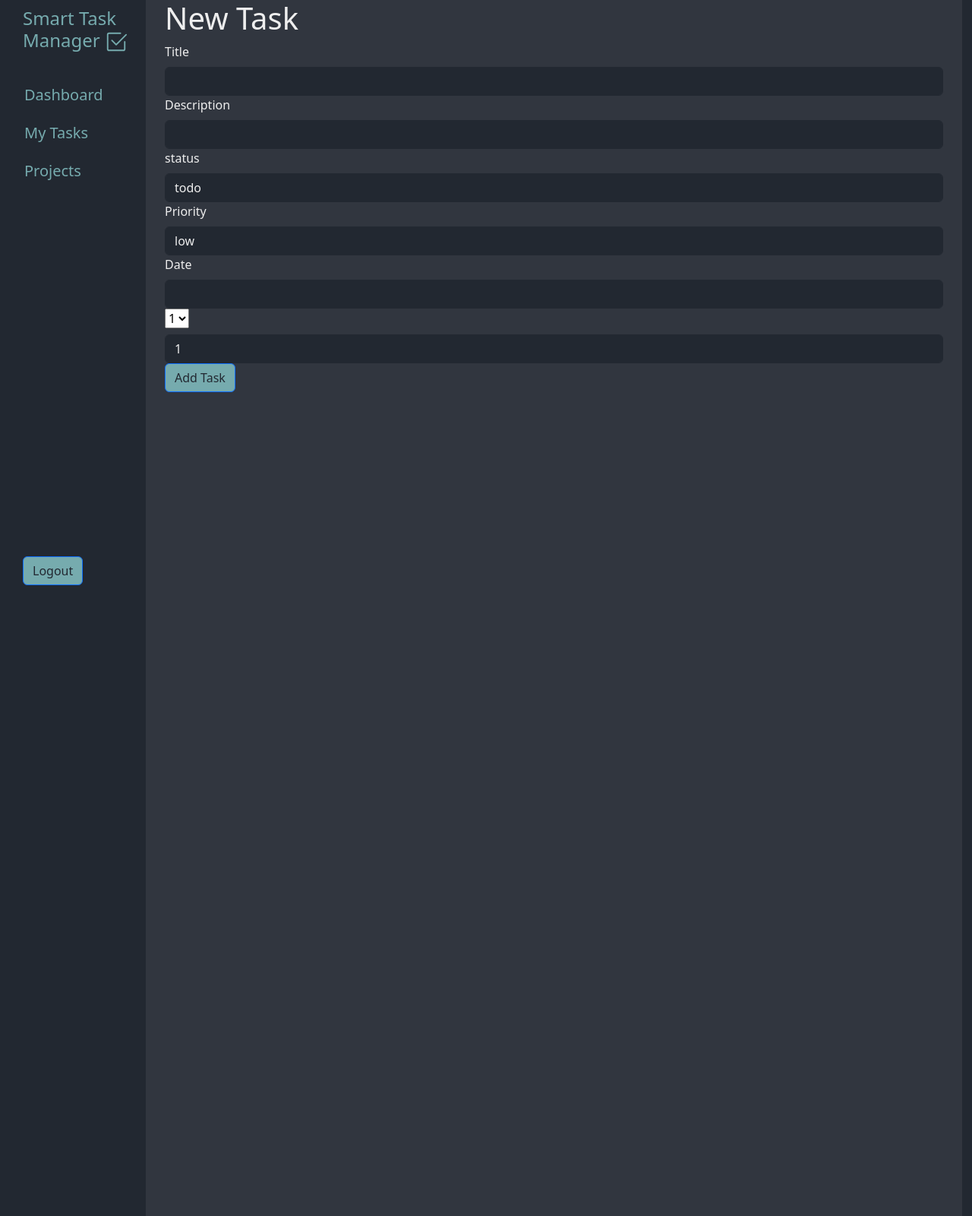
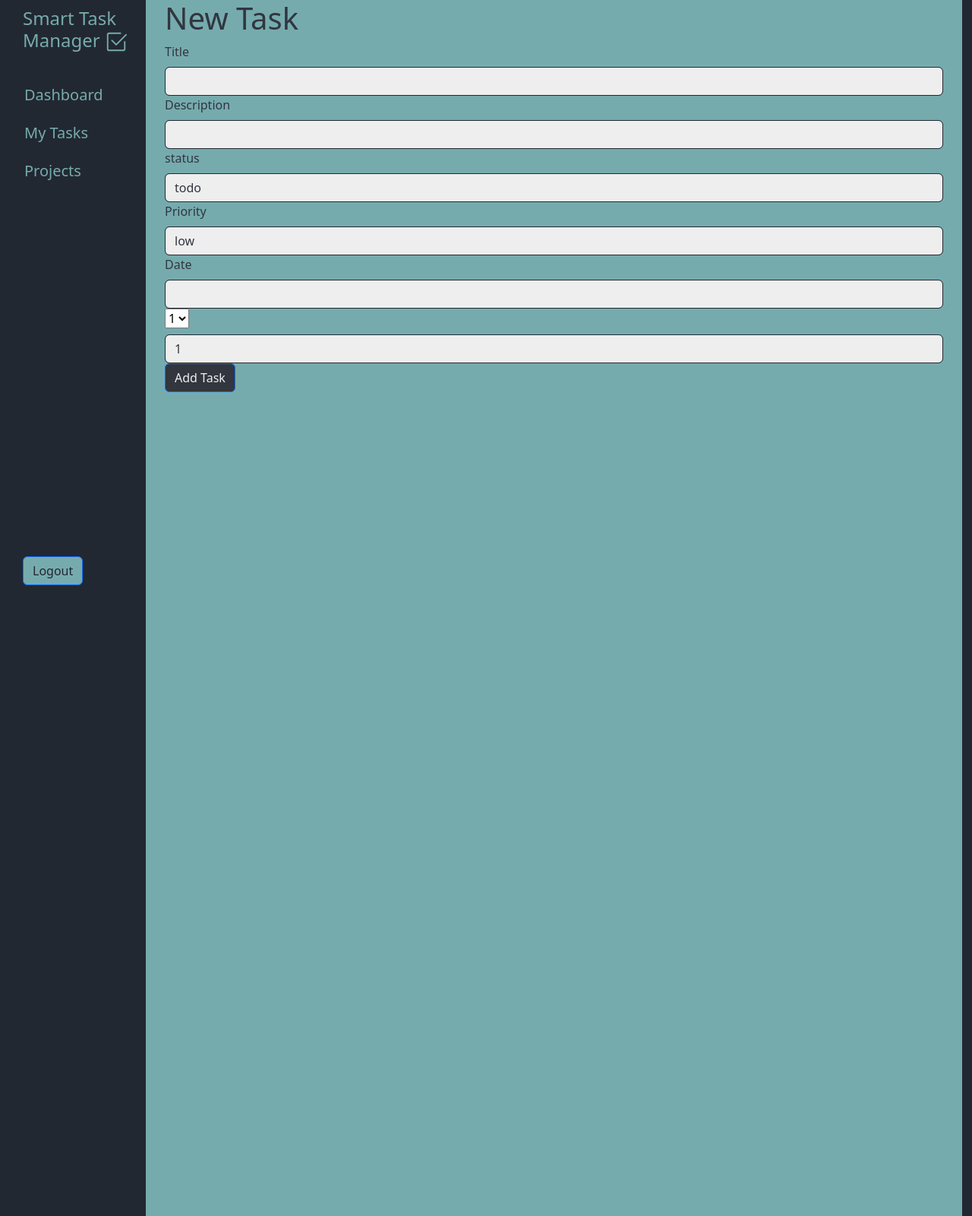
Before and after one commit to kathleen547/SmartTaskManager, a Flask app: page /new-task in a window 1280 px wide. Shown: the whole page at 76% size. Run offline with Flask 3, Linux system fonts and the light colour scheme; a user stored in the database is signed in; tables that the repository leaves empty hold one stand-in row (values such as "Sample post"); some libraries are stand-ins or nearby versions.

Commit message:
Improve UI styling across dashboard and project views

```diff
--- a/app/static/css/styles.css
+++ b/app/static/css/styles.css
@@ -5,6 +5,7 @@
   --stm-accent: #76ABAE;
   --stm-accent-alt: #910A67;
   --stm-text-light: #EEEEEE;
+  --stm-text-shadow: #d6d6d6;
   --stm-label-muted: #31363F;
 }
 
@@ -129,8 +130,8 @@ height: 200vh;
 min-height: 1000px;
 display: flex;
 flex-direction: column;
-color: var(--stm-text-light);
-background: var(--stm-card-bg);
+color: var(--stm-card-bg);
+background: var(--stm-accent);
 padding-left: 25px;
 padding-right: 25px;
 position: absolute;
@@ -205,12 +207,12 @@ margin-top: 60px;
         }
         .btn2{
 position:absolute;
-background-color: var(--stm-accent);
-color: var(--stm-bg);
+background-color: var(--stm-card-bg);
+color: var(--stm-text-light);
 }
 
 .btn2:hover{
-background-color: var(--stm-text-light);
+background-color: var(--stm-bg);
 }
 
 /* Project View */
@@ -377,5 +382,17 @@ font-size: 18px;
 display: none;
 text-align: center;
 padding: 20px;
-color: var(--stm-accent);
+color: var(--stm-card-bg);
 }
+
+#title-field,
+#description-field,
+#status-field,
+#priority-field,
+#date-field,
+#id-field,
+#title-form-control,
+#description-form-control
+{
+background-color: var(--stm-text-light);
+}
--- a/app/templates/make-project.html
+++ b/app/templates/make-project.html
@@ -13,7 +13,7 @@
             {{ form.hidden_tag() }}
  <div class="mb-3">
      {{ form.title.label(class="form-label") }}
-     {{ form.title(class="form-control") }}
+     {{ form.title(class="form-control", id="title-form-control") }}
 </div>
 <div class="mb-3">
     <label class="form-label">Project owner</label>
@@ -21,7 +21,7 @@
 </div>
 <div class="mb-3">
     {{ form.description.label(class="form-label") }}
-     {{ form.description (class="form-control") }}
+     {{ form.description (class="form-control", id="description-form-control") }}
   </div>
   <div class="mb-3">
        {{ form.submit(class="btn btn-primary btn2 mb-3") }}
--- a/app/templates/make-task.html
+++ b/app/templates/make-task.html
@@ -18,27 +18,27 @@
            {{ form.hidden_tag() }}
            <div class="field">
                {{ form.title.label(class="form-label") }}
-               {{ form.title(class="form-control") }}
+               {{ form.title(class="form-control", id="title-field") }}
            </div>
            <div class="field">
                {{ form.description.label(class="form-label") }}
-               {{ form.description(class="form-control") }}
+               {{ form.description(class="form-control", id="description-field") }}
            </div>
            <div class="field">
                {{ form.status.label(class="form-label") }}
-               {{ form.status(class="form-control") }}
+               {{ form.status(class="form-control", id="status-field") }}
            </div>
            <div class="field">
                {{ form.priority.label(class="form-label") }}
-               {{ form.priority(class="form-control") }}
+               {{ form.priority(class="form-control", id="priority-field") }}
            </div>
            <div class="field">
                {{ form.due_date.label(class="form-label") }}
-               {{ form.due_date(class="form-control") }}
+               {{ form.due_date(class="form-control", id="date-field") }}
            </div>
            <div class="field">
                {{ form.project_id(class="form-label") }}
-               {{ form.project_id(class="form-control") }}
+               {{ form.project_id(class="form-control", id="id-field") }}
            </div>
 
            <div class="field">
```
Also changed, not shown: other parts of app/static/css/styles.css (+15 -11 lines), app/templates/projects.html (+4 -4 lines).
